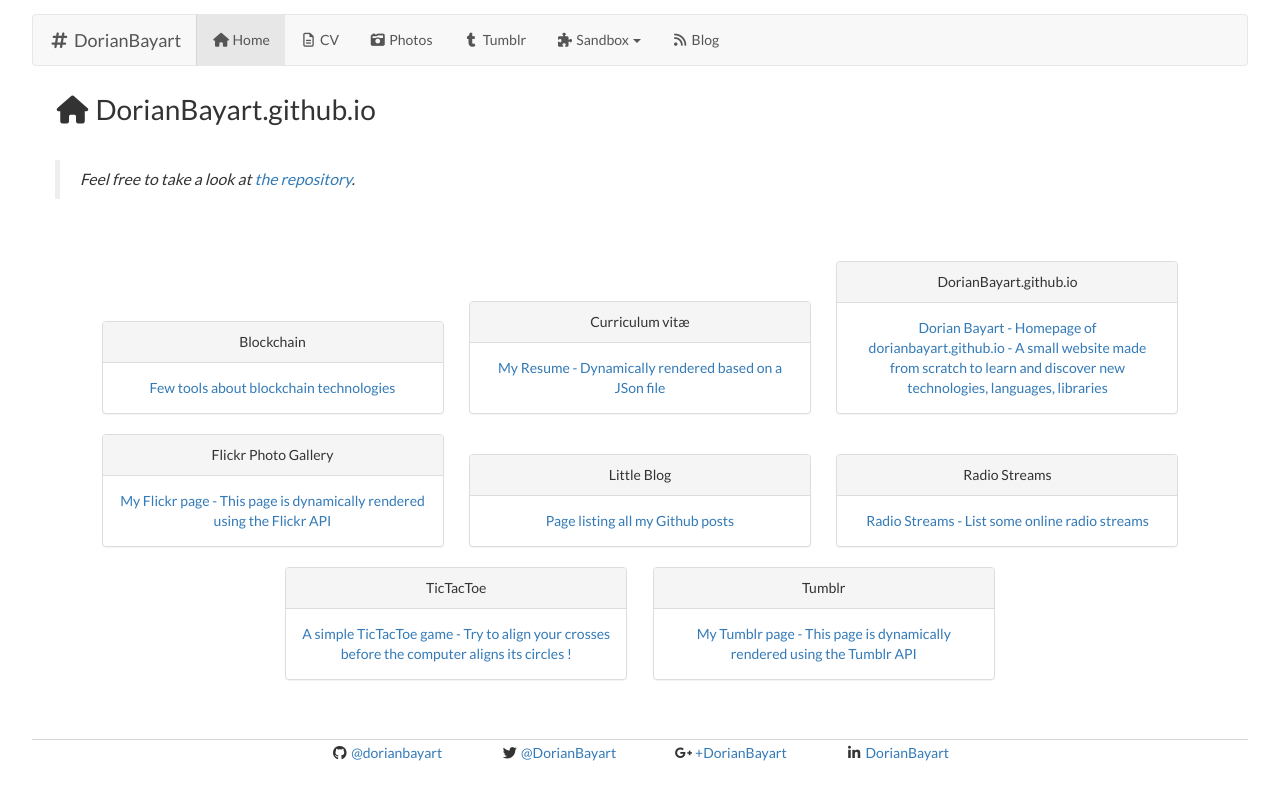
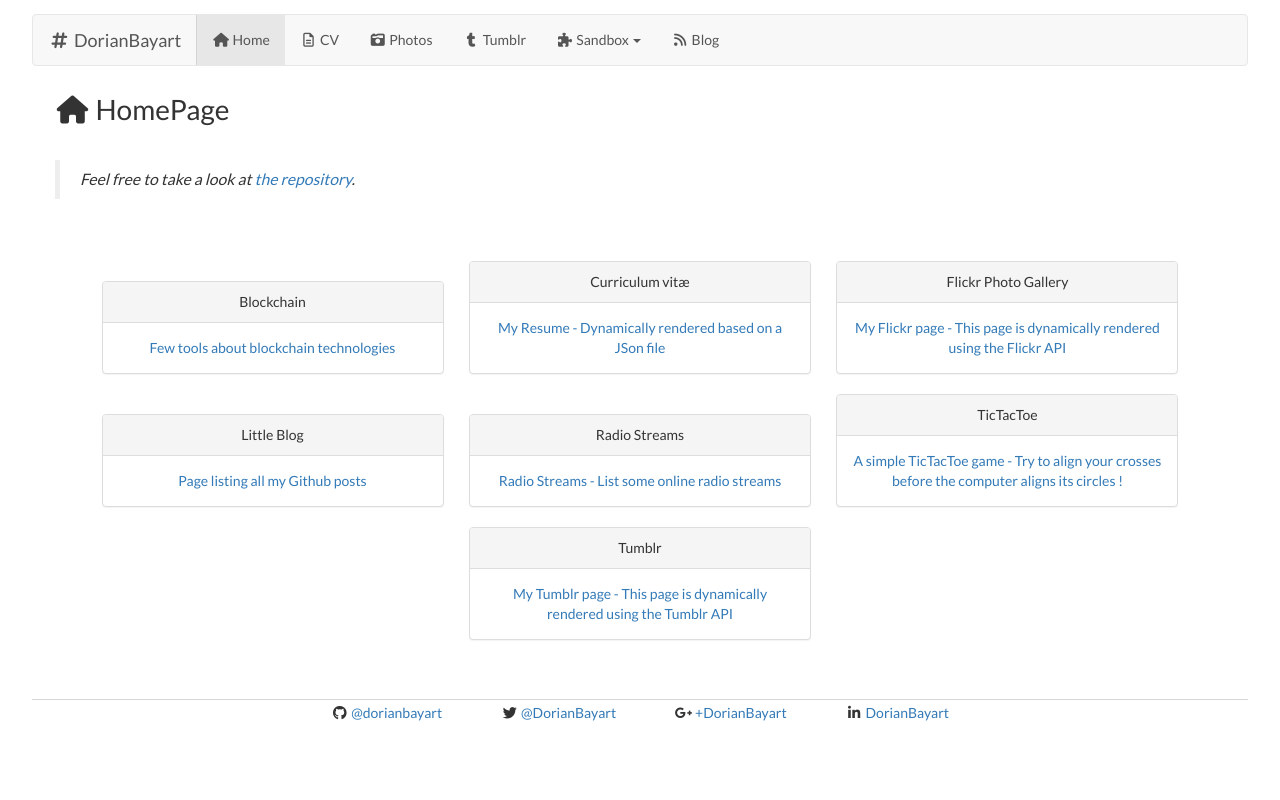
Before and after one commit to dorianbayart/dorianbayart.github.io, a Jekyll site: the page built from index.md, in a window 1280 px wide. Shown: the top 800 px of the page. Built offline with Jekyll 4.4.1, drawn with Linux system fonts in a browser that asks for light colours; nearby versions of some CDN libraries.

Commit message:
Update homepage.html

```diff
--- a/_layouts/homepage.html
+++ b/_layouts/homepage.html
@@ -8,7 +8,7 @@ lang: en-US
 <script async type="text/javascript" src="/js/homepage.js"></script>
 <link rel="stylesheet" type="text/css" href="/css/homepage.css">
 
-<h1><i class="fa fa-home fa-fw"></i>&nbsp;{{ page.title }}</h1>
+<h1><i class="fa fa-home fa-fw"></i>&nbsp;HomePage</h1>
 
 <div class="content">
   {{ content }}
@@ -18,7 +18,7 @@ lang: en-US
 
   {% assign sorted_pages = (site.pages | sort: 'title') %}
   {% for page in sorted_pages %}
-    {% unless page.sitemap.exclude == "yes" or page.title == "HomePage" or page.title == "Atom Feed" or page.url == "/assets/css/style.css" %}
+    {% unless page.sitemap.exclude == "yes" or page.title == "DorianBayart.github.io" or page.title == "Atom Feed" or page.url == "/assets/css/style.css" %}
     <a href='{{ page.url | remove: "index.html" }}' class="panel panel-default">
       <div class="panel-heading">{{ page.title }}</div>
       <div class="panel-body">{{ page.description }}</div>
```
